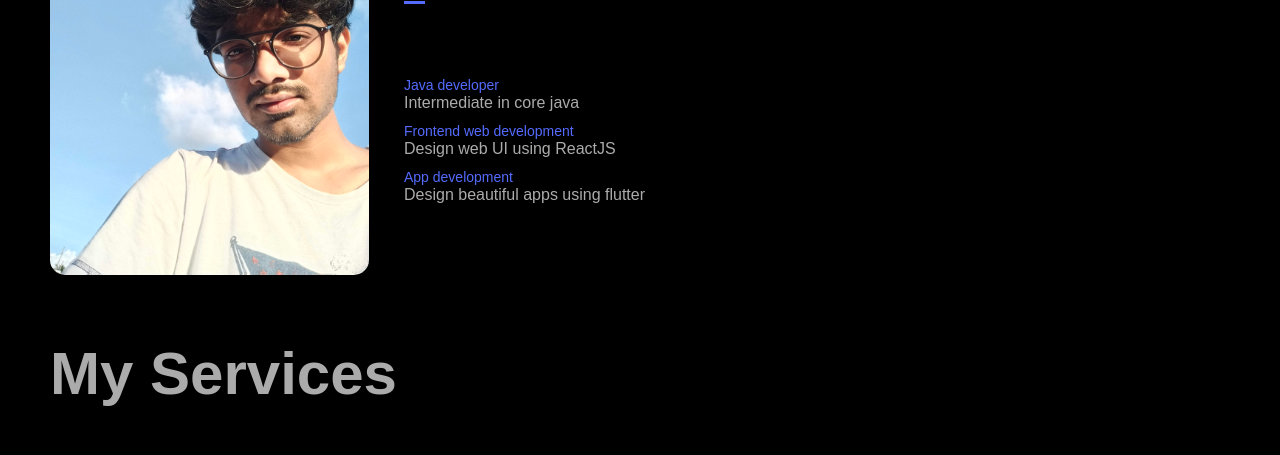
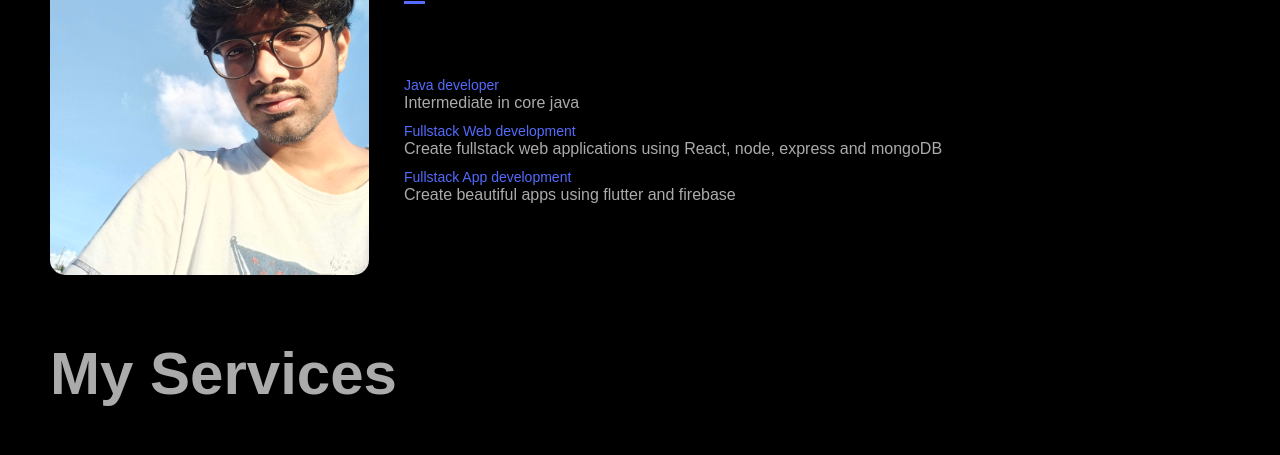
Before and after one commit to anirudhexe/anirudh.github.io, a plain HTML site: page index.html in a window 1280 px wide. Shown: the part 1040-1495 px from the top of the page. Drawn offline with Linux system fonts and the light colour scheme.

Commit message:
Update index.html

```diff
--- a/index.html
+++ b/index.html
@@ -51,14 +51,14 @@
                     <div class="tab-contents active-tab" id="skills">
                         <ul>
                             <li><span>Java developer</span><br>Intermediate in core java</li>
-                            <li><span>Frontend web development</span><br>Design web UI using ReactJS</li>
-                            <li><span>App development</span><br>Design beautiful apps using flutter</li>
+                            <li><span>Fullstack Web development</span><br>Create fullstack web applications using React, node, express and mongoDB</li>
+                            <li><span>Fullstack App development</span><br>Create beautiful apps using flutter and firebase</li>
                         </ul>
                     </div>
                     <div class="tab-contents" id="experience">
                         <ul>
                             <li><span>Internship</span><br>Octanet</li>
-                            <li><span>Projects</span><br>ecommerce app,chat app,weather app,Drive clone</li>
+                            <li><span>Projects</span><br>ecommerce app,chat app,weather app,Cloud file storage system</li>
                         </ul>
                     </div>
                     <div class="tab-contents" id="education">
```
